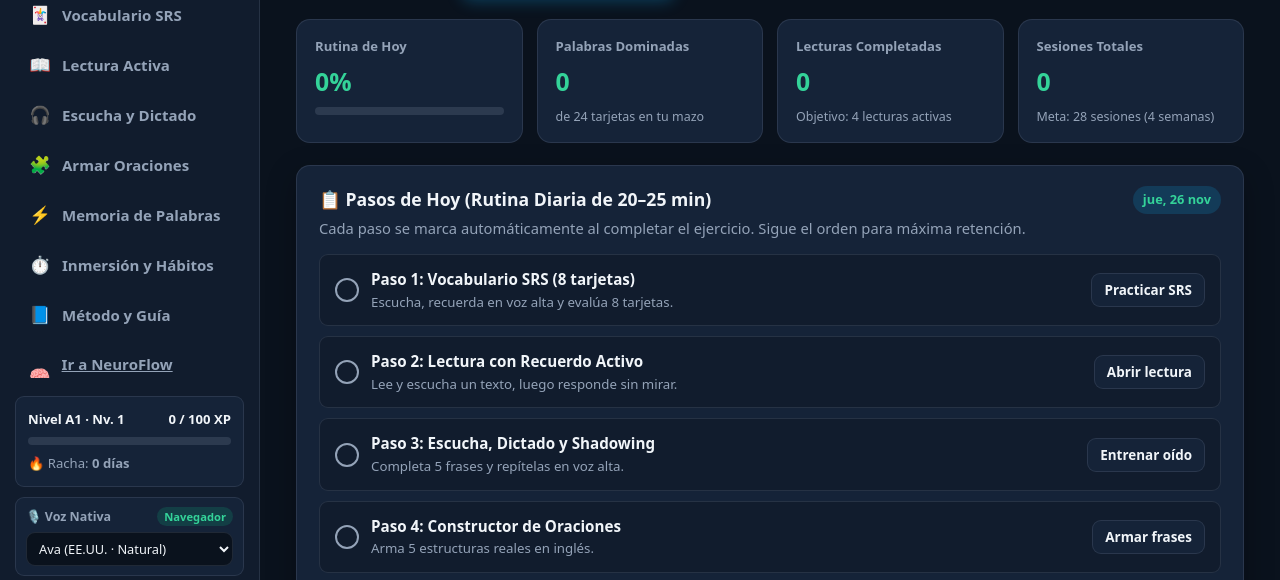
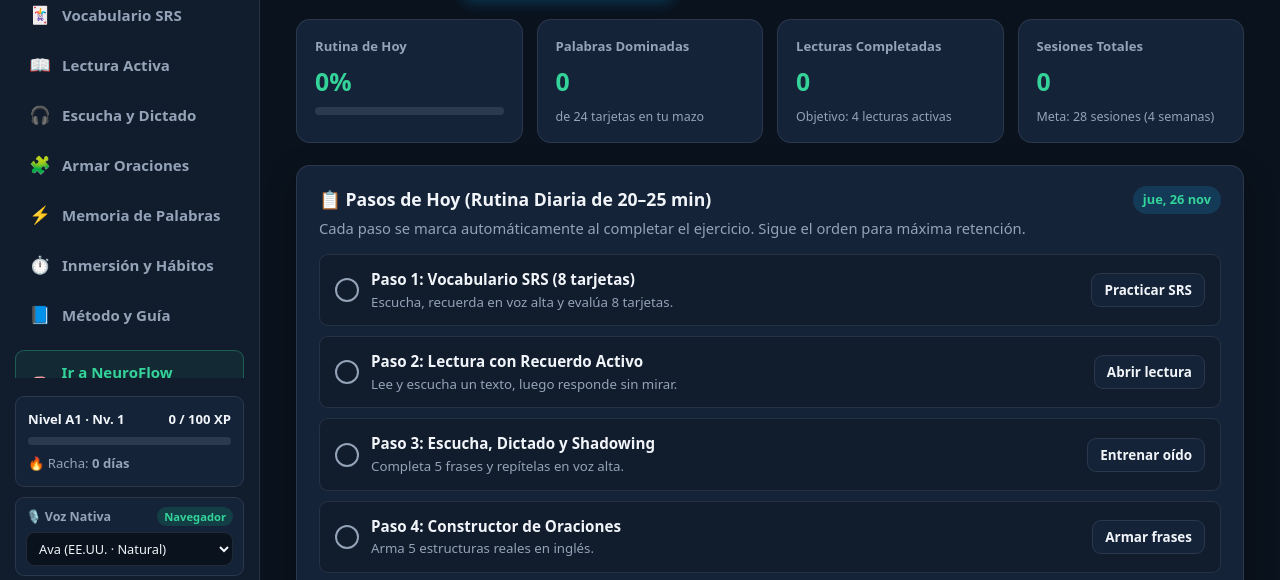
Before and after one commit to junipermerchan/fluentflow-ingles, a plain HTML site: page index.html in a window 1280 px wide. Shown: the part 158-738 px from the top of the page. Drawn offline with Linux system fonts and the light colour scheme; no server answers.

Commit message:
Add styles.css

```diff
--- a/styles.css
+++ b/styles.css
@@ -140,6 +140,14 @@ button, select, input, textarea {
   background: rgba(14, 165, 233, 0.16);
   color: var(--text);
   border-color: rgba(14, 165, 233, 0.35);
+}
+
+.nav-external {
+  text-decoration: none;
+  margin-top: 8px;
+  border-color: rgba(52, 211, 153, 0.3);
+  background: rgba(52, 211, 153, 0.08);
+  color: var(--accent);
 }
 
 .nav-icon {
```
